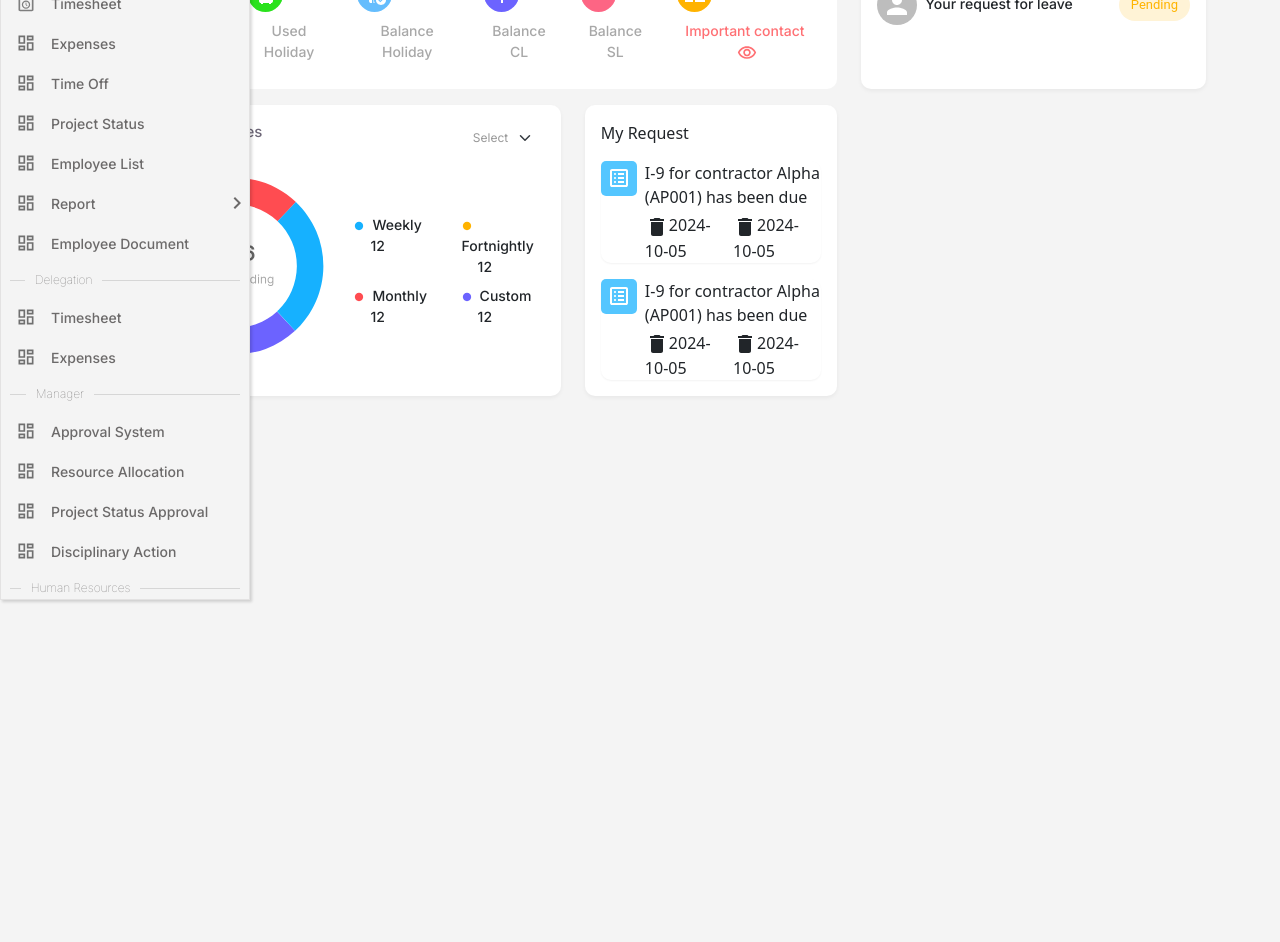
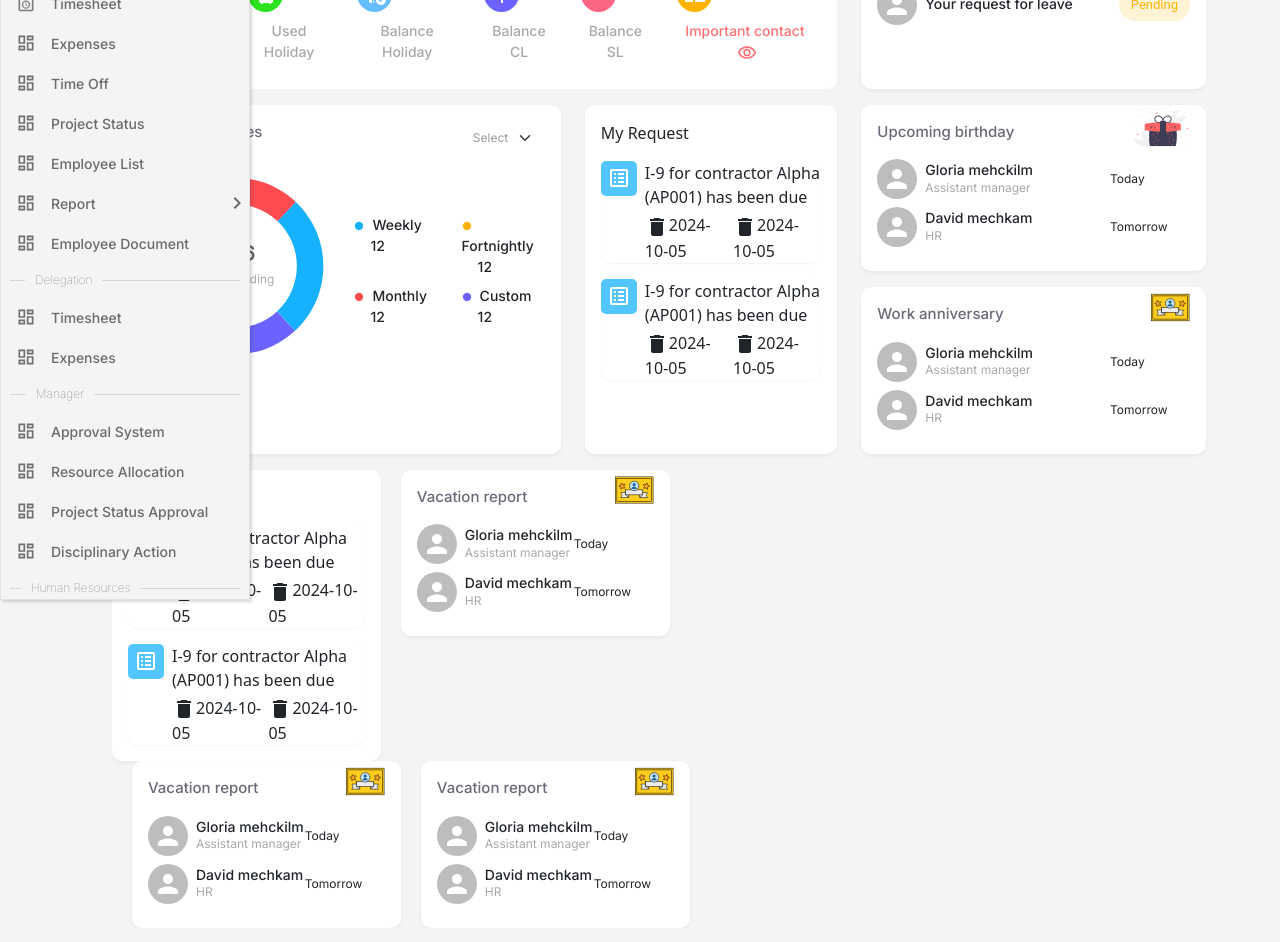
Before and after one commit to Praba31-1993/Employeez, a Next.js app: page /dashboard in a window 1280 px wide. Shown: the part 200-1142 px from the top of the page. Before the commit the page ends 800 px from the top, so only its background shows below. Built offline with nearby package versions, Linux system fonts and the light colour scheme.

Commit message:
anniversary

```diff
--- a/app/dashboard/page.tsx
+++ b/app/dashboard/page.tsx
@@ -1,5 +1,5 @@
 "use client";
-import React, { useState } from "react";
+import React, { useEffect, useState } from "react";
 import Sidebar from "../sidebar/page";
 import ListCard from "../reusableComponent/listitems";
 import ProfilesCard from "./profilescard";
@@ -12,10 +12,31 @@ import ImageIcon from "@mui/icons-material/Image";
 import { Divider } from "@mui/material";
 import { Colors } from "../reusableComponent/styles";
 import ToDoList from "./toDoList";
+import Menulistforbirthdayworkvacation from "../reusableComponent/menulistforbirthdayworkvacation";
+import birthday from "@/app/assets/img/birthday.svg";
+import anniversary from "@/app/assets/img/anniversary.svg";
 
 const Dashboard = () => {
   const [isOpen, setIsOpen] = useState(false);
+  const [birthdayAnniversaryReport, setbirthdayAnniversaryReport] = useState();
   const useColors = Colors();
+
+  const arrayList: any = [
+    {
+      name: "Gloria mehckilm",
+      role: "Assistant manager",
+      day: "Today",
+    },
+    {
+      name: "David mechkam",
+      role: "HR",
+      day: "Tomorrow",
+    },
+  ];
+
+  useEffect(() => {
+    setbirthdayAnniversaryReport(arrayList);
+  }, []);
 
   return (
     <Sidebar>
@@ -27,7 +48,7 @@ const Dashboard = () => {
               <ProfilesCard />
             </div>
           </div>
-          {/* List Card Section */}
+
           <div className="col-12 mb-3 col-md-4">
             <div
               className=" dashboardcard  p-3 h-100"
@@ -61,9 +82,87 @@ const Dashboard = () => {
               <ToDoList />
             </div>
           </div>
+          <div className=" col-12 mb-3 col-md-4 ">
+            <div
+              className="dashboardcard p-3 mb-3"
+              style={{
+                border: useColors.border,
+                boxShadow: useColors.boxshadow,
+              }}
+            >
+              <Menulistforbirthdayworkvacation
+                title={"Upcoming birthday"}
+                headerImage={birthday}
+                items={birthdayAnniversaryReport}
+              />
+            </div>
+            <div
+              className="dashboardcard p-3"
+              style={{
+                border: useColors.border,
+                boxShadow: useColors.boxshadow,
+              }}
+            >
+              <Menulistforbirthdayworkvacation
+                title={"Work anniversary"}
+                headerImage={anniversary}
+                items={birthdayAnniversaryReport}
+              />
+            </div>
+          </div>
+          <div className=" col-12 mb-3 col-md-7 ">
+            <div className="row ">
+              <div
+                className="col-sm-12 col-md-5 dashboardcard p-3 h-100 "
+                style={{
+                  border: useColors.border,
+                  boxShadow: useColors.boxshadow,
+                }}
+              >
+                <ToDoList />
+              </div>
+              <div
+                className="col-sm-12 col-md-5 dashboardcard p-3 h-100 ml-5"
+                style={{
+                  border: useColors.border,
+                  boxShadow: useColors.boxshadow,
+                }}
+              >
+                <Menulistforbirthdayworkvacation
+                  title={"Vacation report"}
+                  headerImage={anniversary}
+                  items={birthdayAnniversaryReport}
+                />
+              </div>
+              <div
+                className="col-sm-12 col-md-5 dashboardcard p-3 h-100 ml-5"
+                style={{
+                  border: useColors.border,
+                  boxShadow: useColors.boxshadow,
+                }}
+              >
+                <Menulistforbirthdayworkvacation
+                  title={"Vacation report"}
+                  headerImage={anniversary}
+                  items={birthdayAnniversaryReport}
+                />
+              </div>
+              <div
+                className="col-sm-12 col-md-5 dashboardcard p-3 h-100 ml-5"
+                style={{
+                  border: useColors.border,
+                  boxShadow: useColors.boxshadow,
+                }}
+              >
+                <Menulistforbirthdayworkvacation
+                  title={"Vacation report"}
+                  headerImage={anniversary}
+                  items={birthdayAnniversaryReport}
+                />
+              </div>
+            </div>
+          </div>
         </div>
-
-
       </div>
     </Sidebar>
   );
--- /dev/null
+++ b/app/reusableComponent/menulistforbirthdayworkvacation.tsx
@@ -0,0 +1,42 @@
+import Image from "next/image";
+import React from "react";
+import Avatar from "@mui/material/Avatar";
+import ClickableChips from "./chips";
+
+interface MenulistforbirthdayworkvacationProps {
+  headerImage: any;
+  title:string;
+  items:any
+}
+function Menulistforbirthdayworkvacation({
+  headerImage,
+  title,
+  items
+}: MenulistforbirthdayworkvacationProps) {
+
+  return (
+    <div>
+      <div className="d-flex justify-content-between ">
+        <p className="textheader heading2">{title}</p>
+
+        <Image src={headerImage} alt="" style={{ marginTop: "-30px" }} />
+      </div>
+      <div>
+        {items?.map((bday: any) => (
+          <div className="d-flex justify-content-between align-items-center pb-2">
+            <div className="d-flex align-items-center">
+              <Avatar src="" alt="Remy Sharp" />
+              <div>
+                <h5 className="para ps-2 mb-0 ">{bday?.name}</h5>
+                <p className="shade para2 ps-2 mb-0 ">{bday?.role}</p>
+              </div>
+            </div>
+            <p className="para2 mb-0 text-start w-20">{bday?.day}</p>
+          </div>
+        ))}
+      </div>
+    </div>
+  );
+}
+
+export default Menulistforbirthdayworkvacation;
```
Also changed, not shown: app/assets/img/anniversary.svg (added), app/assets/img/birthday.svg (added).
